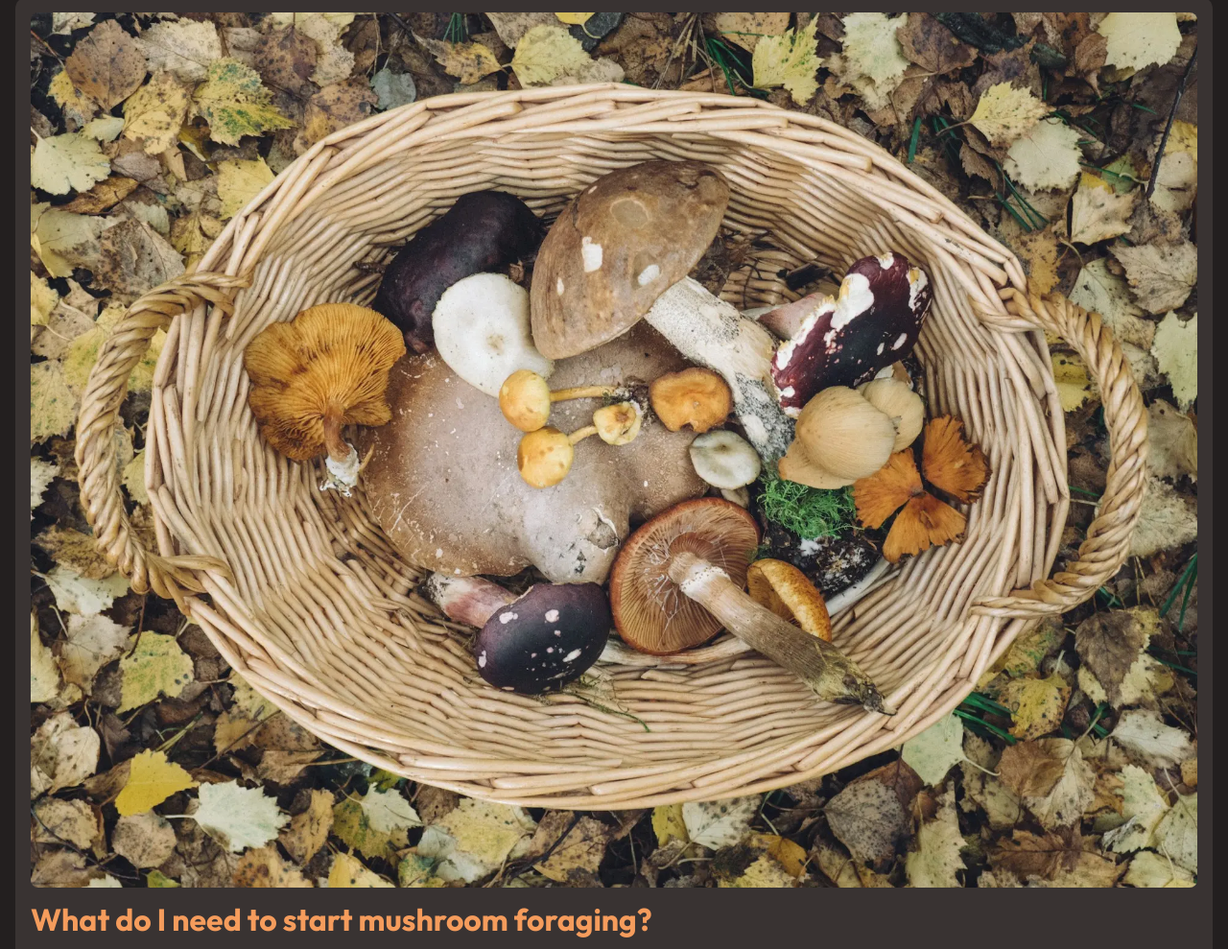
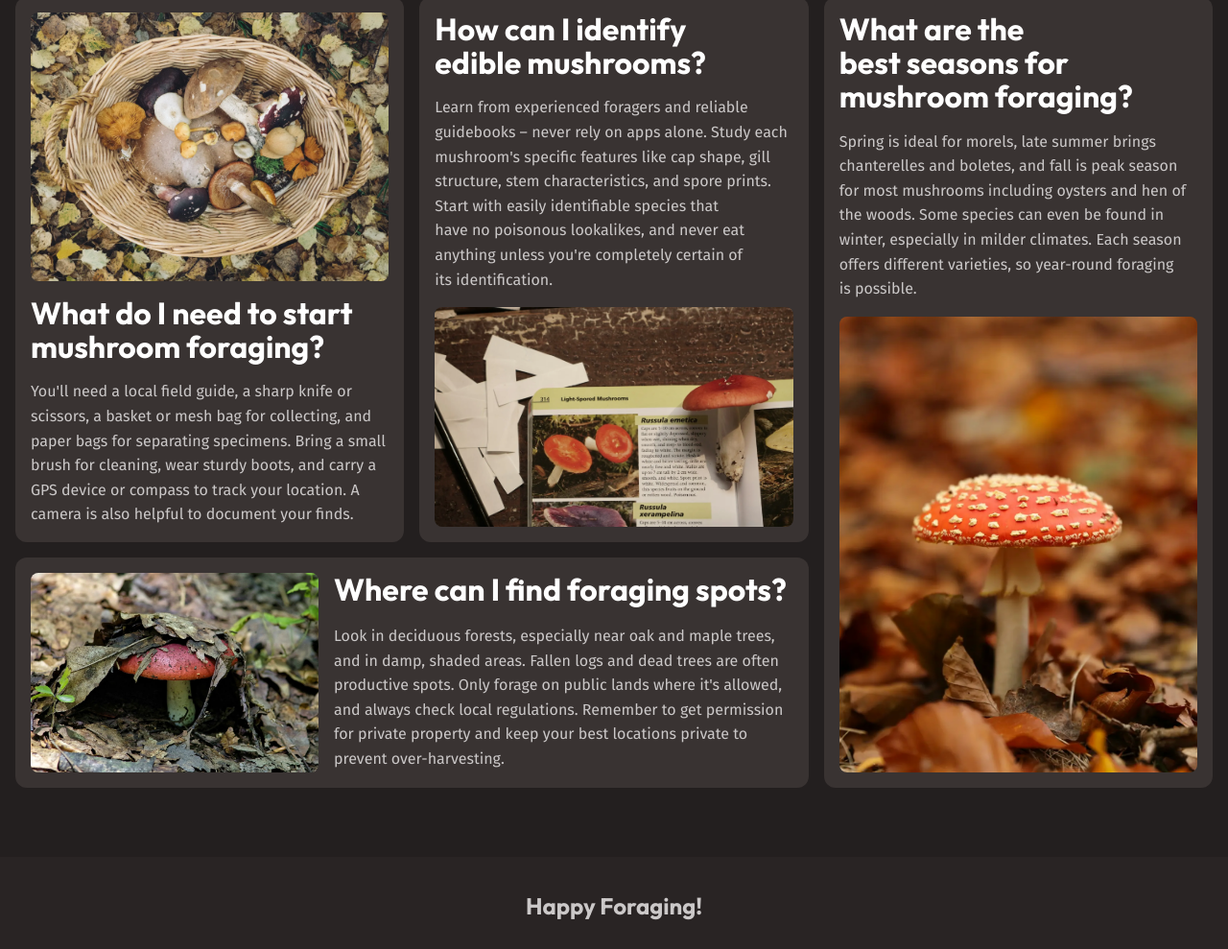
Before and after one commit to AndrzejBuleczka/advanced-cdd-fem, a plain HTML site: page mushroom-guide.html in a window 1280 px wide. Shown: the part 2890-3879 px from the top of the page at 96% size. Drawn offline with Linux system fonts and the light colour scheme.

Commit message:
added bento grid for faq section

```diff
--- a/mushroom-guide.html
+++ b/mushroom-guide.html
@@ -418,7 +418,7 @@
       >
         <div class="wrapper" data-width="wide">
           <h2 class="section-title">Frequently Asked Questions</h2>
-          <div>
+          <div class="faq-bento-grid">
             <div class="card">
               <img
                 src="/assets/start-foraging.webp"
--- a/style.css
+++ b/style.css
@@ -411,6 +411,65 @@
     --card-gap: 0.75rem;
   }
 
+  .faq-bento-grid {
+    --card-title-color: var(--text-high-contrast);
+
+    display: grid;
+    gap: 1rem;
+    grid-template-areas:
+      "card-one"
+      "card-two"
+      "card-three"
+      "card-four";
+
+    .card:nth-child(1) {
+      grid-area: card-one;
+    }
+    .card:nth-child(2) {
+      grid-area: card-two;
+    }
+    .card:nth-child(3) {
+      grid-area: card-three;
+    }
+    .card:nth-child(4) {
+      grid-area: card-four;
+    }
+
+    .card > img {
+      height: 100%;
+      object-fit: cover;
+    }
+
+    @media (width > 600px) {
+      grid-template-columns: 1fr 1fr;
+      grid-template-areas:
+        "card-one card-two"
+        "card-three card-four";
+
+      .card:nth-child(even) img {
+        order: 3;
+      }
+    }
+
+    @media (width > 900px) {
+      grid-template-columns: 1fr 1fr 1fr;
+
+      grid-template-areas:
+        "card-one card-two card-four"
+        "card-three card-three card-four";
+
+      .card:nth-child(3) {
+        display: grid;
+        grid-template-columns: 300px 1fr;
+
+        img {
+          grid-column: 1;
+          grid-row: 1 / 3;
+        }
+      }
+    }
+  }
+
   .card {
     display: flex;
     flex-direction: column;
```
